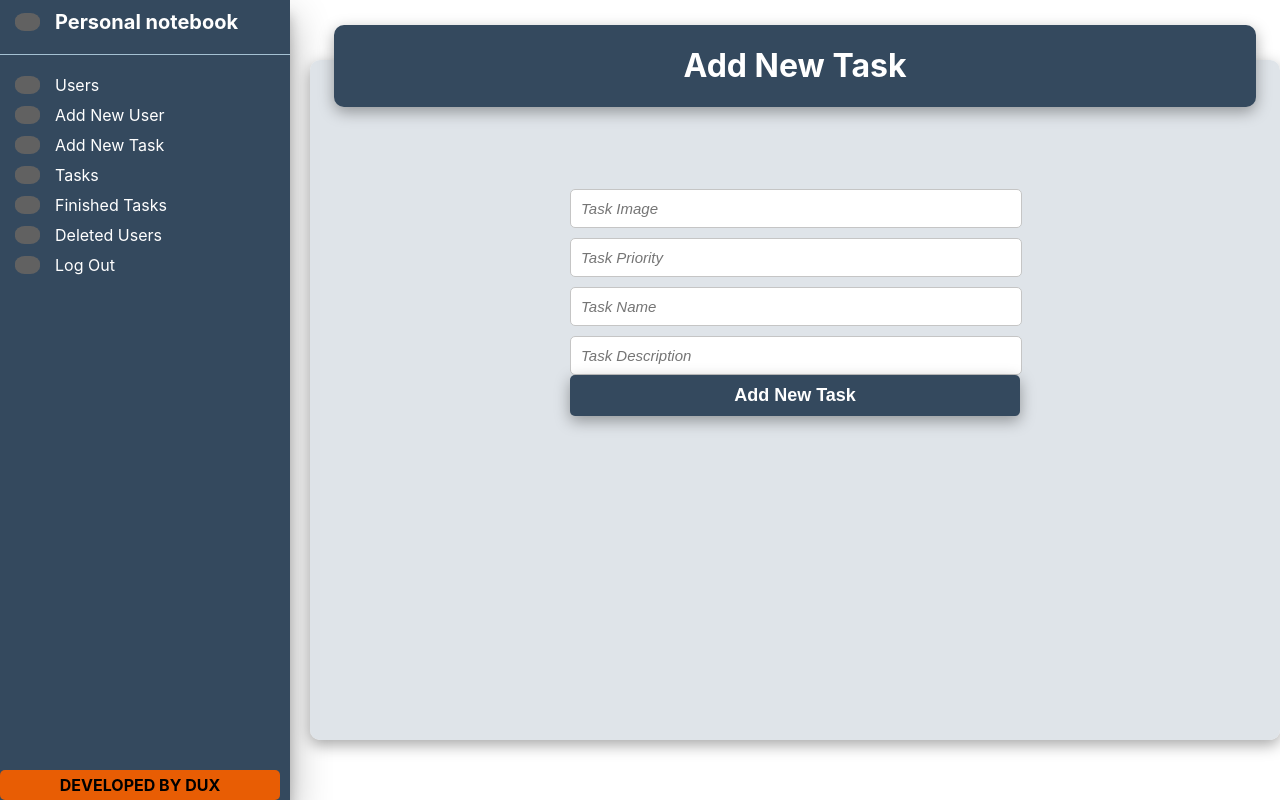
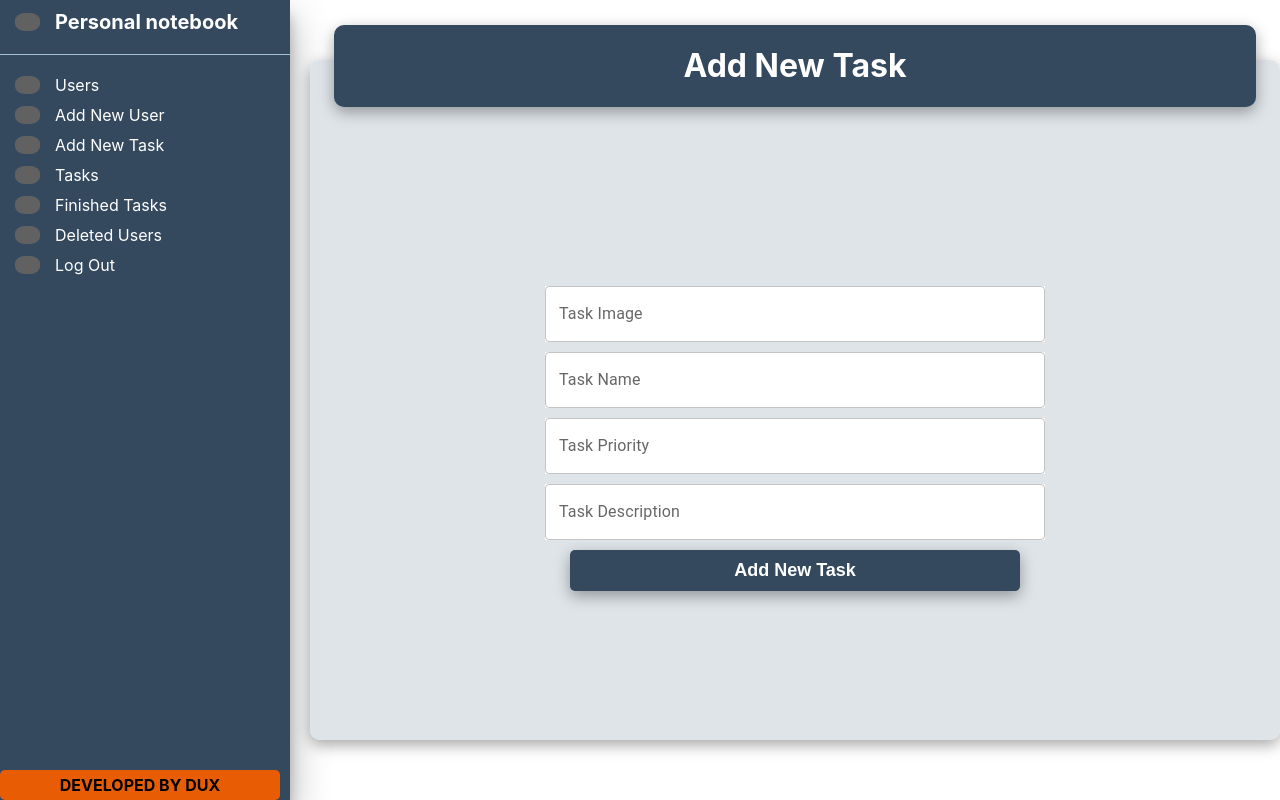
Before and after one commit to duxante/notebook, a React (Create React App) app: page /addNewTask in a window 1280 px wide. Built offline with nearby package versions, Linux system fonts and the light colour scheme; grey boxes are pictures that could not be loaded; a web font is replaced by a local one.

Commit message:
Formik in addNewTask

```diff
--- a/src/Components/AddNewTask/addNewTask.compnent.jsx
+++ b/src/Components/AddNewTask/addNewTask.compnent.jsx
@@ -7,56 +7,66 @@ import "./addNewTask.style.css";
 import Notification from "../../Common/NotificationFolder/notification.component";
 import HolderCentralniDio from "../../Common/HolderCentralniDio/holderCentralniDio.component";
 import TransitionsModal from "../../Common/PopUp/popUp.component";
+import { TextField } from "@mui/material";
+import * as yup from 'yup';
+import { Formik } from "formik";
 
 
 
+const initialAddNewTaskValues = {
+    taskName:"",
+    taskImage:"",
+    taskPriority:"",
+    taskDescription:"",
+}
+
+const addNewTaskScheme = yup.object().shape({
+    taskName: yup.string().required("Task Name is required"),
+    taskImage: yup.string().required("Task Image is required"),
+    taskPriority: yup.string().required("Task Priority is required"),
+    taskDescription: yup.string().required("Task Description is required"),
+})
+
 const AddNewTask = () => {
-    const [task, setTask] = useState({
-        taskImage:"",
-        taskPriority:"",
-        taskName:"",
-        taskDescription:"",
+    const [modalConfig, setModalConfig] = useState({
+        visible: false,
+        values: null,
+        submitProps: null
     });
-    const [isOpen, setIsOpen] = useState(false);
     const [notificationConfig, setNotificationConfig] = useState({
         visible: false,
         severity: "",
         text: "",
     })
 
-    const addTask = (e) => {
-        e.preventDefault();
-        setTask({
-            ...task,
-            [e.target.name]: e.target.value
-        })
-    }
-
     const handleSubmitTask = (e) => {
-        e.preventDefault();
+        const { values } = modalConfig;
         const db = fire.firestore();
         db.collection("tasks/").add({
-            image: task.taskImage,
-            priority: task.taskPriority,
-            name: task.taskName,
-            description: task.taskDescription,
+            image: values.taskImage,
+            priority: values.taskPriority,
+            name: values.taskName,
+            description: values.taskDescription,
         });
-        setTask({
-        taskImage:"",
-        taskPriority:"",
-        taskName:"",
-        taskDescription:"",
+        setModalConfig({
+            visible: false,
+            values: null,
+            submitProps: null
         })
         setNotificationConfig({
             visible: true,
             severity: "success",
             text: "Task successfully created!",
         })
-        setIsOpen(false);
+        modalConfig.submitProps.resetForm();
     };
 
-    const handleConfirmAddNewTask = () => {
-        setIsOpen(true);
+    const handleConfirmAddNewTask = (values, onSubmitProps) => {
+        setModalConfig({
+            visible: true,
+            values: values,
+            submitProps: onSubmitProps,
+        });
 
     }
 
@@ -69,24 +79,68 @@ const AddNewTask = () => {
         }
         <TransitionsModal
         title="Add new task?"
-        isOpen={isOpen}
-        setIsOpen={setIsOpen}
+        isOpen={modalConfig.visible}
+        setIsOpen={setModalConfig}
         onClick={handleSubmitTask}
         />
         <HolderCentralniDio>
             <Sidebar />
                 <Dashboard mainHeadingTitle="Add New Task">
                     <div className="addNewTaskDataInput">
-                        <form className="addNewTaskForm">
-                            <input value={task.taskImage} placeholder="Task Image" name="taskImage" onChange={addTask}/>
-
-                            <input value={task.taskPriority} placeholder="Task Priority" name="taskPriority" onChange={addTask}/>
-
-                            <input value={task.taskName} placeholder="Task Name" name="taskName" onChange={addTask}/>
-
-                            <input value={task.taskDescription} placeholder="Task Description" name="taskDescription" onChange={addTask}/>
-                        </form>
-                        <Button buttonText="Add New Task" onClick={handleConfirmAddNewTask}/>
+                        <Formik
+                            onSubmit={handleConfirmAddNewTask}
+                            initialValues={initialAddNewTaskValues}
+                            validationSchema={addNewTaskScheme}
+                        >
+                            {({
+                                values,
+                                errors,
+                                touched,
+                                handleBlur,
+                                handleChange,
+                                handleSubmit
+                            }) => (
+                                <form className="addNewTaskForm" onSubmit={handleSubmit}>
+                                    <TextField
+                                    label="Task Image"
+                                    name="taskImage"
+                                    onBlur={handleBlur}
+                                    value={values.taskImage}
+                                    error={Boolean(touched.taskImage) && Boolean(errors.taskImage)}
+                                    helperText={touched.taskImage && errors.taskImage}
+                                    onChange={handleChange}
+                                    />
+                                    <TextField
+                                    label="Task Name"
+                                    name="taskName"
+                                    onBlur={handleBlur}
+                                    value={values.taskName}
+                                    error={Boolean(touched.taskName) && Boolean(errors.taskName)}
+                                    helperText={touched.taskName && errors.taskName}
+                                    onChange={handleChange}
+                                    />
+                                    <TextField
+                                    label="Task Priority"
+                                    name="taskPriority"
+                                    onBlur={handleBlur}
+                                    value={values.taskPriority}
+                                    error={Boolean(touched.taskPriority) && Boolean(errors.taskPriority)}
+                                    helperText={touched.taskPriority && errors.taskPriority}
+                                    onChange={handleChange}
+                                    />
+                                    <TextField
+                                    label="Task Description"
+                                    name="taskDescription"
+                                    onBlur={handleBlur}
+                                    value={values.taskDescription}
+                                    error={Boolean(touched.taskDescription) && Boolean(errors.taskDescription)}
+                                    helperText={touched.taskDescription && errors.taskDescription}
+                                    onChange={handleChange}
+                                    />
+                                    <Button buttonText="Add New Task" type="submit"/>
+                                </form>
+                            )}
+                        </Formik>
                     </div>
                 </Dashboard>
         </HolderCentralniDio>
--- a/src/Components/AddNewTask/addNewTask.style.css
+++ b/src/Components/AddNewTask/addNewTask.style.css
@@ -7,35 +7,20 @@
     justify-content: center;
     flex-wrap: wrap;
     align-content: center;
-    height: 49vh;
-}
-
-.addNewTaskDataInput label {
-    display: flex;
-    justify-content: space-between;
-    gap: 15px;
-    align-items: center;
-    margin: 10px auto;
-    font-size: 18px;
-    max-width: 450px;
-    width: 100%;
-}
-
-.addNewTaskDataInput input {
-    max-width: 450px;
-    width: 100%;
-    text-indent: 10px;
-    font-style: italic;
-    padding: 10px 0px;
-    font-size: 15px;
-    font-weight: 500;
-    color: gray;
-    border: 1px solid rgb(197 197 197);
-    border-radius: 5px;
+    height: 100%;
+    margin: 0px auto;
 }
 
 .addNewTaskForm {
-    gap: 10px;
     display: flex;
     flex-direction: column;
+    max-width: 500px;
+    width: 100%;
+    justify-content: flex-end;
+    margin: 30px auto 0px;
+    gap: 10px;
 }
+
+.addNewTaskForm input {
+    background-color: white;
+}
--- a/src/Components/AddNewUser/addNewUser.component.jsx
+++ b/src/Components/AddNewUser/addNewUser.component.jsx
@@ -93,7 +93,7 @@ const AddNewUser = () => {
                             onSubmit={handleConfirmAddNewUser}
                             initialValues={initialAddNewUserValues}
                             validationSchema={addNewUserScheme}
-                        >
+                    >
                             {({
                                 values,
                                 errors,
--- a/src/Components/Tasks/tasks.style.css
+++ b/src/Components/Tasks/tasks.style.css
@@ -40,9 +40,11 @@
     width: 100%;
     box-shadow: rgb(0 0 0 / 35%) 0px 5px 15px;
     object-fit: cover;
-    max-height: 250px;
+    max-height: 150px;
     border-top-left-radius: 10px;
     border-top-right-radius: 10px;
+    max-width: 300px;
+    height: 100%;
 }
 
 .taskPriority {
```
